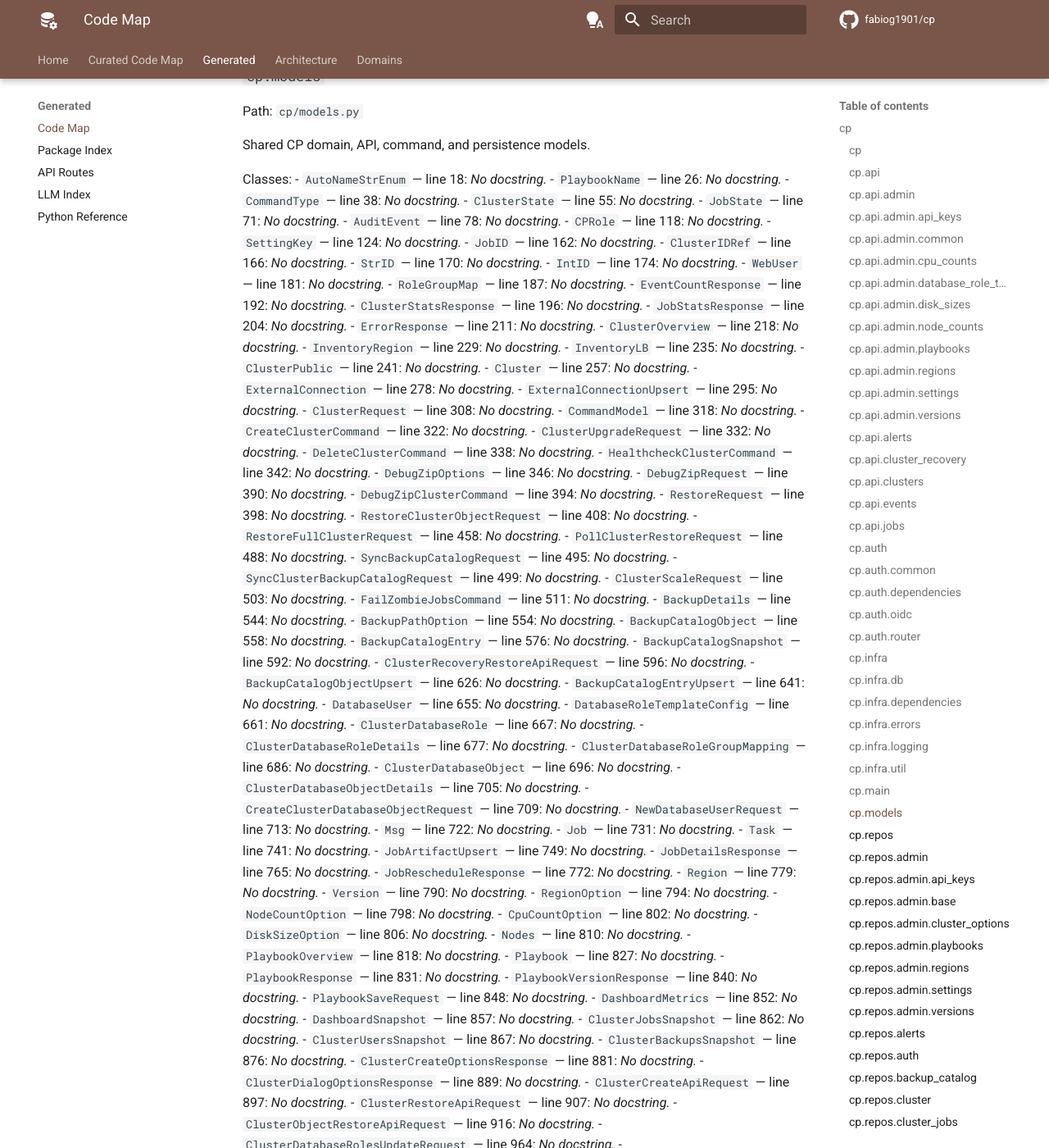
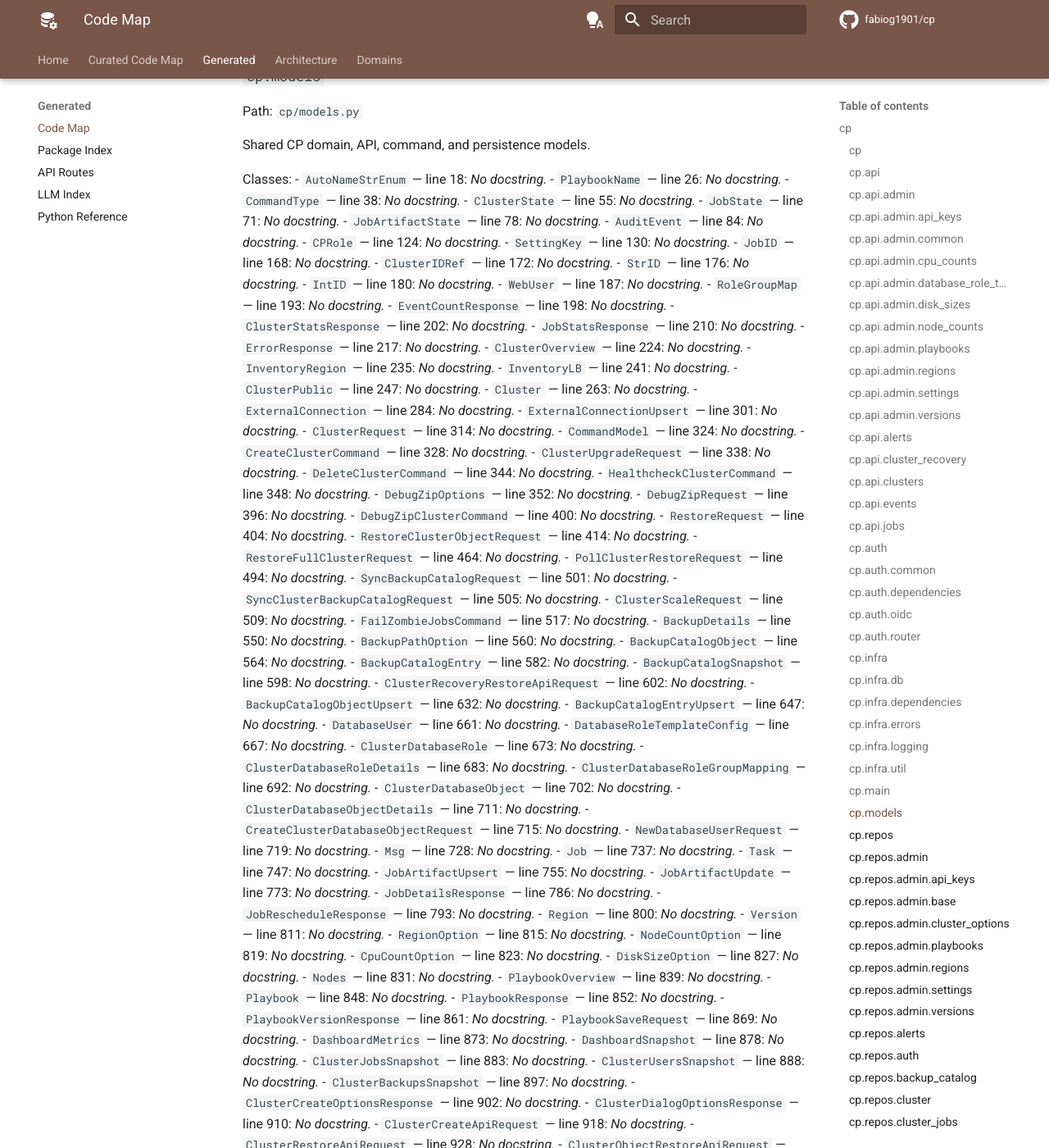
Before and after one commit to fabiog1901/cp, an MkDocs documentation site: the page built from docs/generated/code-map.md, in a window 1280 px wide and 1400 px high, scrolled down 17817 px. Shown: the whole window at 82% size. Built offline with MkDocs 1.6.1 and Material for MkDocs 9.7.7, drawn with Linux system fonts in a browser that asks for light colours; comment, search, counter and statistics services are not loaded; some of the changed text lies outside the part shown.

Commit message:
Step 1 is done.
Added artifact lifecycle support:
- `JobArtifactState`: `RUNNING`, `READY`, `FAILED` in [cp/models.py](/Users/fabio/projects/cp/cp/models.py:78)
- `status`, `updated_at`, `updated_by` columns on `job_artifact` in [resources/ddl.sql](/Users/fabio/projects/cp/resources/ddl.sql:77)
- `JobArtifactUpdate` model in [cp/models.py](/Users/fabio/projects/cp/cp/models.py:773)
- `JobsRepo.update_job_artifact()` in [cp/repos/jobs.py](/Users/fabio/projects/cp/cp/repos/jobs.py:283)

Also updated [debug_zip.py](/Users/fabio/projects/cp/cp/workers/remote/debug_zip.py:184) so artifact creation can honor a `status` returned from playbook `Data`, defaulting to `RUNNING`.

```diff
--- a/docs/generated/code-map.md
+++ b/docs/generated/code-map.md
@@ -512,118 +512,120 @@
 - `CommandType` — line 38: _No docstring._
 - `ClusterState` — line 55: _No docstring._
 - `JobState` — line 71: _No docstring._
-- `AuditEvent` — line 78: _No docstring._
-- `CPRole` — line 118: _No docstring._
-- `SettingKey` — line 124: _No docstring._
-- `JobID` — line 162: _No docstring._
-- `ClusterIDRef` — line 166: _No docstring._
-- `StrID` — line 170: _No docstring._
-- `IntID` — line 174: _No docstring._
-- `WebUser` — line 181: _No docstring._
-- `RoleGroupMap` — line 187: _No docstring._
-- `EventCountResponse` — line 192: _No docstring._
-- `ClusterStatsResponse` — line 196: _No docstring._
-- `JobStatsResponse` — line 204: _No docstring._
-- `ErrorResponse` — line 211: _No docstring._
-- `ClusterOverview` — line 218: _No docstring._
-- `InventoryRegion` — line 229: _No docstring._
-- `InventoryLB` — line 235: _No docstring._
-- `ClusterPublic` — line 241: _No docstring._
-- `Cluster` — line 257: _No docstring._
-- `ExternalConnection` — line 278: _No docstring._
-- `ExternalConnectionUpsert` — line 295: _No docstring._
-- `ClusterRequest` — line 308: _No docstring._
-- `CommandModel` — line 318: _No docstring._
-- `CreateClusterCommand` — line 322: _No docstring._
-- `ClusterUpgradeRequest` — line 332: _No docstring._
-- `DeleteClusterCommand` — line 338: _No docstring._
-- `HealthcheckClusterCommand` — line 342: _No docstring._
-- `DebugZipOptions` — line 346: _No docstring._
-- `DebugZipRequest` — line 390: _No docstring._
-- `DebugZipClusterCommand` — line 394: _No docstring._
-- `RestoreRequest` — line 398: _No docstring._
-- `RestoreClusterObjectRequest` — line 408: _No docstring._
-- `RestoreFullClusterRequest` — line 458: _No docstring._
-- `PollClusterRestoreRequest` — line 488: _No docstring._
-- `SyncBackupCatalogRequest` — line 495: _No docstring._
-- `SyncClusterBackupCatalogRequest` — line 499: _No docstring._
-- `ClusterScaleRequest` — line 503: _No docstring._
-- `FailZombieJobsCommand` — line 511: _No docstring._
-- `BackupDetails` — line 544: _No docstring._
-- `BackupPathOption` — line 554: _No docstring._
-- `BackupCatalogObject` — line 558: _No docstring._
-- `BackupCatalogEntry` — line 576: _No docstring._
-- `BackupCatalogSnapshot` — line 592: _No docstring._
-- `ClusterRecoveryRestoreApiRequest` — line 596: _No docstring._
-- `BackupCatalogObjectUpsert` — line 626: _No docstring._
-- `BackupCatalogEntryUpsert` — line 641: _No docstring._
-- `DatabaseUser` — line 655: _No docstring._
-- `DatabaseRoleTemplateConfig` — line 661: _No docstring._
-- `ClusterDatabaseRole` — line 667: _No docstring._
-- `ClusterDatabaseRoleDetails` — line 677: _No docstring._
-- `ClusterDatabaseRoleGroupMapping` — line 686: _No docstring._
-- `ClusterDatabaseObject` — line 696: _No docstring._
-- `ClusterDatabaseObjectDetails` — line 705: _No docstring._
-- `CreateClusterDatabaseObjectRequest` — line 709: _No docstring._
-- `NewDatabaseUserRequest` — line 713: _No docstring._
-- `Msg` — line 722: _No docstring._
-- `Job` — line 731: _No docstring._
-- `Task` — line 741: _No docstring._
-- `JobArtifactUpsert` — line 749: _No docstring._
-- `JobDetailsResponse` — line 765: _No docstring._
-- `JobRescheduleResponse` — line 772: _No docstring._
-- `Region` — line 779: _No docstring._
-- `Version` — line 790: _No docstring._
-- `RegionOption` — line 794: _No docstring._
-- `NodeCountOption` — line 798: _No docstring._
-- `CpuCountOption` — line 802: _No docstring._
-- `DiskSizeOption` — line 806: _No docstring._
-- `Nodes` — line 810: _No docstring._
-- `PlaybookOverview` — line 818: _No docstring._
-- `Playbook` — line 827: _No docstring._
-- `PlaybookResponse` — line 831: _No docstring._
-- `PlaybookVersionResponse` — line 840: _No docstring._
-- `PlaybookSaveRequest` — line 848: _No docstring._
-- `DashboardMetrics` — line 852: _No docstring._
-- `DashboardSnapshot` — line 857: _No docstring._
-- `ClusterJobsSnapshot` — line 862: _No docstring._
-- `ClusterUsersSnapshot` — line 867: _No docstring._
-- `ClusterBackupsSnapshot` — line 876: _No docstring._
-- `ClusterCreateOptionsResponse` — line 881: _No docstring._
-- `ClusterDialogOptionsResponse` — line 889: _No docstring._
-- `ClusterCreateApiRequest` — line 897: _No docstring._
-- `ClusterRestoreApiRequest` — line 907: _No docstring._
-- `ClusterObjectRestoreApiRequest` — line 916: _No docstring._
-- `ClusterDatabaseRolesUpdateRequest` — line 964: _No docstring._
-- `ClusterDatabaseRoleGroupsUpdateRequest` — line 968: _No docstring._
-- `ClusterPasswordUpdateRequest` — line 972: _No docstring._
-- `NoFreeComputeUnitError` — line 976: _No docstring._
-- `ComputeUnitNotFoundError` — line 980: _No docstring._
-- `ComputeUnitStateError` — line 984: _No docstring._
-- `ComputeUnitOperationError` — line 988: _No docstring._
-- `AllocatePlaybookError` — line 992: _No docstring._
-- `ApiKeyNotFoundError` — line 996: _No docstring._
-- `InvalidApiKeyValidityError` — line 1000: _No docstring._
-- `SettingNotFoundError` — line 1004: _No docstring._
-- `SettingRecord` — line 1008: _No docstring._
-- `SettingUpdateRequest` — line 1020: _No docstring._
-- `LogMsg` — line 1024: _No docstring._
-- `ApiKeyRecord` — line 1032: _No docstring._
-- `ApiKeySummary` — line 1040: _No docstring._
-- `OIDCSessionRecord` — line 1047: _No docstring._
-- `ApiKeyCreateRequest` — line 1057: _No docstring._
-- `ApiKeyCreateRequestInDB` — line 1062: _No docstring._
-- `ApiKeyCreateResponse` — line 1066: _No docstring._
-- `DeferredTask` — line 1070: _No docstring._
-- `Alert` — line 1076: _No docstring._
-- `AlertmanagerPayload` — line 1085: _No docstring._
-- `LiveAlert` — line 1095: _No docstring._
+- `JobArtifactState` — line 78: _No docstring._
+- `AuditEvent` — line 84: _No docstring._
+- `CPRole` — line 124: _No docstring._
+- `SettingKey` — line 130: _No docstring._
+- `JobID` — line 168: _No docstring._
+- `ClusterIDRef` — line 172: _No docstring._
+- `StrID` — line 176: _No docstring._
+- `IntID` — line 180: _No docstring._
+- `WebUser` — line 187: _No docstring._
+- `RoleGroupMap` — line 193: _No docstring._
+- `EventCountResponse` — line 198: _No docstring._
+- `ClusterStatsResponse` — line 202: _No docstring._
+- `JobStatsResponse` — line 210: _No docstring._
+- `ErrorResponse` — line 217: _No docstring._
+- `ClusterOverview` — line 224: _No docstring._
+- `InventoryRegion` — line 235: _No docstring._
+- `InventoryLB` — line 241: _No docstring._
+- `ClusterPublic` — line 247: _No docstring._
+- `Cluster` — line 263: _No docstring._
+- `ExternalConnection` — line 284: _No docstring._
+- `ExternalConnectionUpsert` — line 301: _No docstring._
+- `ClusterRequest` — line 314: _No docstring._
+- `CommandModel` — line 324: _No docstring._
+- `CreateClusterCommand` — line 328: _No docstring._
+- `ClusterUpgradeRequest` — line 338: _No docstring._
+- `DeleteClusterCommand` — line 344: _No docstring._
+- `HealthcheckClusterCommand` — line 348: _No docstring._
+- `DebugZipOptions` — line 352: _No docstring._
+- `DebugZipRequest` — line 396: _No docstring._
+- `DebugZipClusterCommand` — line 400: _No docstring._
+- `RestoreRequest` — line 404: _No docstring._
+- `RestoreClusterObjectRequest` — line 414: _No docstring._
+- `RestoreFullClusterRequest` — line 464: _No docstring._
+- `PollClusterRestoreRequest` — line 494: _No docstring._
+- `SyncBackupCatalogRequest` — line 501: _No docstring._
+- `SyncClusterBackupCatalogRequest` — line 505: _No docstring._
+- `ClusterScaleRequest` — line 509: _No docstring._
+- `FailZombieJobsCommand` — line 517: _No docstring._
+- `BackupDetails` — line 550: _No docstring._
+- `BackupPathOption` — line 560: _No docstring._
+- `BackupCatalogObject` — line 564: _No docstring._
+- `BackupCatalogEntry` — line 582: _No docstring._
+- `BackupCatalogSnapshot` — line 598: _No docstring._
+- `ClusterRecoveryRestoreApiRequest` — line 602: _No docstring._
+- `BackupCatalogObjectUpsert` — line 632: _No docstring._
+- `BackupCatalogEntryUpsert` — line 647: _No docstring._
+- `DatabaseUser` — line 661: _No docstring._
+- `DatabaseRoleTemplateConfig` — line 667: _No docstring._
+- `ClusterDatabaseRole` — line 673: _No docstring._
+- `ClusterDatabaseRoleDetails` — line 683: _No docstring._
+- `ClusterDatabaseRoleGroupMapping` — line 692: _No docstring._
+- `ClusterDatabaseObject` — line 702: _No docstring._
+- `ClusterDatabaseObjectDetails` — line 711: _No docstring._
+- `CreateClusterDatabaseObjectRequest` — line 715: _No docstring._
+- `NewDatabaseUserRequest` — line 719: _No docstring._
+- `Msg` — line 728: _No docstring._
+- `Job` — line 737: _No docstring._
+- `Task` — line 747: _No docstring._
+- `JobArtifactUpsert` — line 755: _No docstring._
+- `JobArtifactUpdate` — line 773: _No docstring._
+- `JobDetailsResponse` — line 786: _No docstring._
+- `JobRescheduleResponse` — line 793: _No docstring._
+- `Region` — line 800: _No docstring._
+- `Version` — line 811: _No docstring._
+- `RegionOption` — line 815: _No docstring._
+- `NodeCountOption` — line 819: _No docstring._
+- `CpuCountOption` — line 823: _No docstring._
+- `DiskSizeOption` — line 827: _No docstring._
+- `Nodes` — line 831: _No docstring._
+- `PlaybookOverview` — line 839: _No docstring._
+- `Playbook` — line 848: _No docstring._
+- `PlaybookResponse` — line 852: _No docstring._
+- `PlaybookVersionResponse` — line 861: _No docstring._
+- `PlaybookSaveRequest` — line 869: _No docstring._
+- `DashboardMetrics` — line 873: _No docstring._
+- `DashboardSnapshot` — line 878: _No docstring._
+- `ClusterJobsSnapshot` — line 883: _No docstring._
+- `ClusterUsersSnapshot` — line 888: _No docstring._
+- `ClusterBackupsSnapshot` — line 897: _No docstring._
+- `ClusterCreateOptionsResponse` — line 902: _No docstring._
+- `ClusterDialogOptionsResponse` — line 910: _No docstring._
+- `ClusterCreateApiRequest` — line 918: _No docstring._
+- `ClusterRestoreApiRequest` — line 928: _No docstring._
+- `ClusterObjectRestoreApiRequest` — line 937: _No docstring._
+- `ClusterDatabaseRolesUpdateRequest` — line 985: _No docstring._
+- `ClusterDatabaseRoleGroupsUpdateRequest` — line 989: _No docstring._
+- `ClusterPasswordUpdateRequest` — line 993: _No docstring._
+- `NoFreeComputeUnitError` — line 997: _No docstring._
+- `ComputeUnitNotFoundError` — line 1001: _No docstring._
+- `ComputeUnitStateError` — line 1005: _No docstring._
+- `ComputeUnitOperationError` — line 1009: _No docstring._
+- `AllocatePlaybookError` — line 1013: _No docstring._
+- `ApiKeyNotFoundError` — line 1017: _No docstring._
+- `InvalidApiKeyValidityError` — line 1021: _No docstring._
+- `SettingNotFoundError` — line 1025: _No docstring._
+- `SettingRecord` — line 1029: _No docstring._
+- `SettingUpdateRequest` — line 1041: _No docstring._
+- `LogMsg` — line 1045: _No docstring._
+- `ApiKeyRecord` — line 1053: _No docstring._
+- `ApiKeySummary` — line 1061: _No docstring._
+- `OIDCSessionRecord` — line 1068: _No docstring._
+- `ApiKeyCreateRequest` — line 1078: _No docstring._
+- `ApiKeyCreateRequestInDB` — line 1083: _No docstring._
+- `ApiKeyCreateResponse` — line 1087: _No docstring._
+- `DeferredTask` — line 1091: _No docstring._
+- `Alert` — line 1097: _No docstring._
+- `AlertmanagerPayload` — line 1106: _No docstring._
+- `LiveAlert` — line 1116: _No docstring._
 
 Functions:
 
-- `to_public_cluster(cluster: Cluster) -> ClusterPublic` — line 274: _No docstring._
-- `command_model_for_type(command_type: CommandType) -> type[CommandModel]` — line 533: _No docstring._
-- `parse_command_payload(command_type: CommandType, payload: dict[str, Any] | None) -> CommandModel` — line 537: _No docstring._
+- `to_public_cluster(cluster: Cluster) -> ClusterPublic` — line 280: _No docstring._
+- `command_model_for_type(command_type: CommandType) -> type[CommandModel]` — line 539: _No docstring._
+- `parse_command_payload(command_type: CommandType, payload: dict[str, Any] | None) -> CommandModel` — line 543: _No docstring._
 
 ### `cp.repos`
 
```
Also changed, not shown: other parts of docs/generated/code-map.md (+1 -1 lines), docs/generated/llm-index.md (+1 -1 lines), docs/generated/package-index.md (+1 -1 lines), 4 other files.
